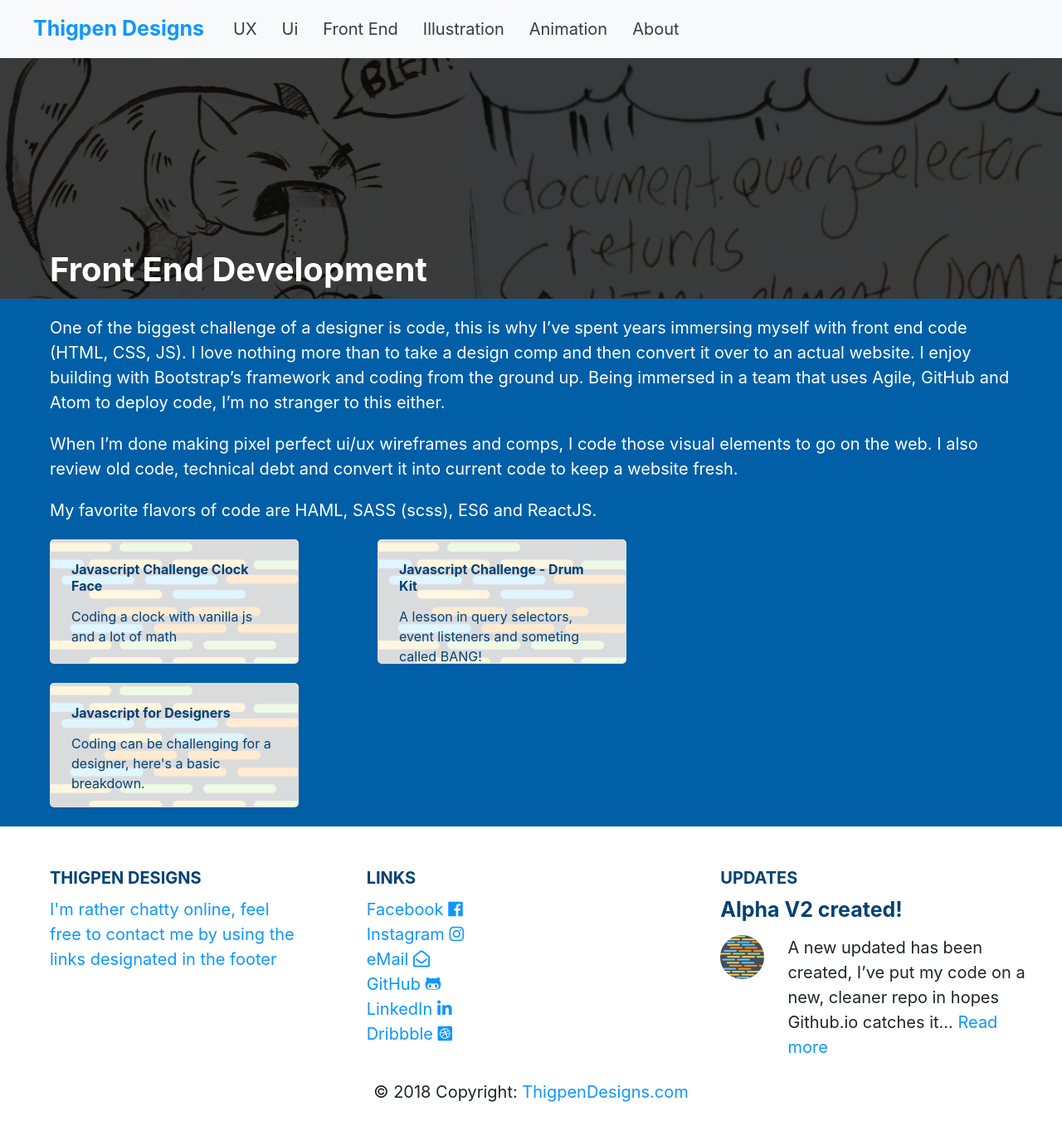
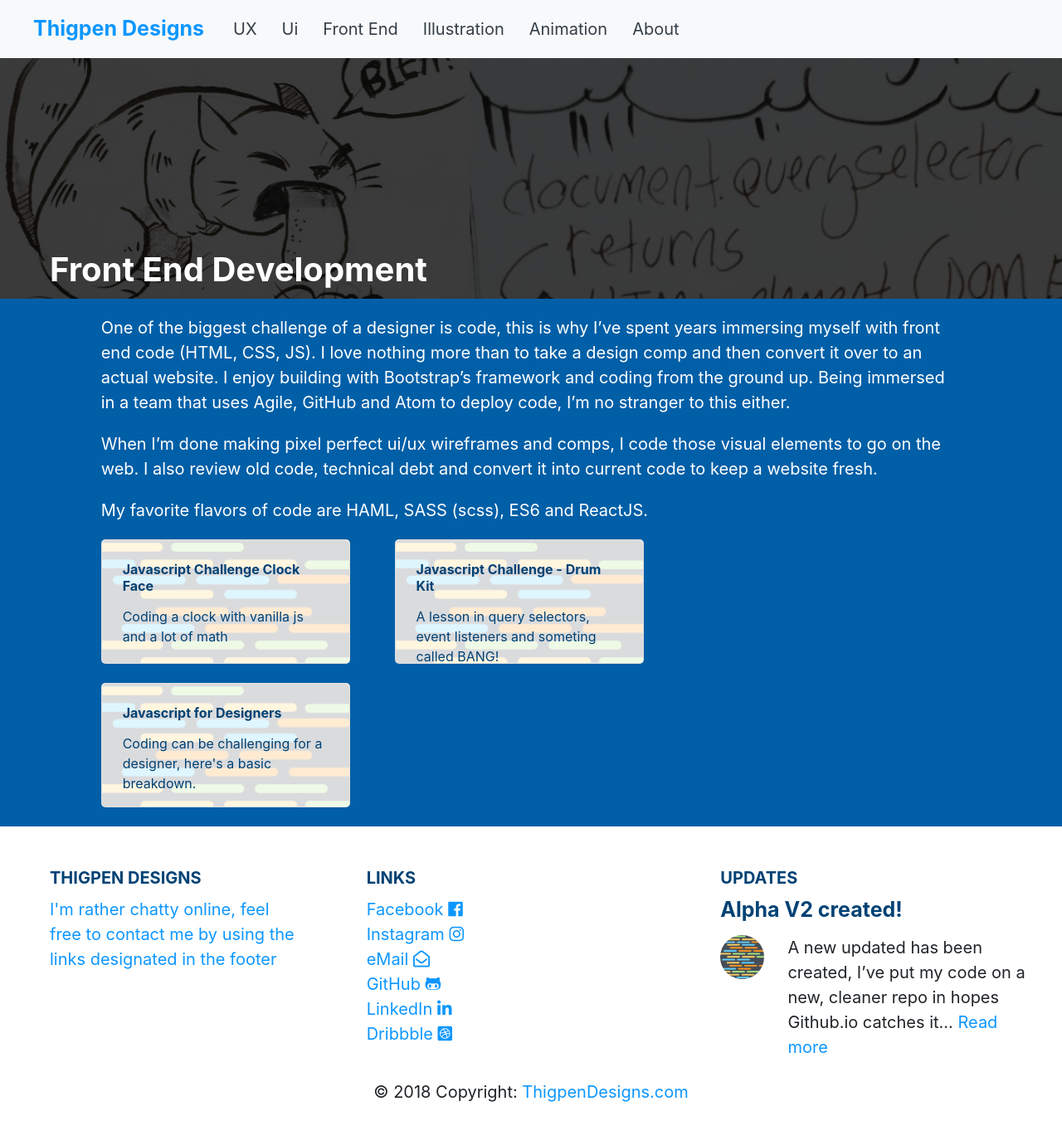
Before and after one commit to sThig/http-sthig.github.io, a Jekyll site: the page built from code.md, in a window 1280 px wide and 1351 px high. Shown: the whole window at 83% size. Built offline with Jekyll 4.4.1, drawn with Linux system fonts in a browser that asks for light colours; nearby versions of some CDN libraries.

Commit message:
fixed squished constrained image when in mobile view, fixed col issue on posts

```diff
--- a/_layouts/default-internal-post.html
+++ b/_layouts/default-internal-post.html
@@ -7,8 +7,8 @@
 
     {%- include header-internal.html -%}
 
-    <main class="page-content p-5" aria-label="Content">
-      <div class="container mt-5">
+    <main class="page-content" aria-label="Content">
+      <div class="col-lg-8 col-sm-12" style="margin: auto; margin-top: 100px;">
         {{ content }}
       </div>
     </main>
--- a/_layouts/page-internal.html
+++ b/_layouts/page-internal.html
@@ -9,7 +9,7 @@
           <h1 class="ml-5 mpost-title">{{ page.title | escape }}</h1>
   </div>
 
-    <div class="px-5 pt-3 post-content">
+    <div class="col-lg-10 col-sm-12 pt-3 pt-3 post-content" style="margin: auto;">
       {{ content }}
       <div class="d-flex justify-content-center">
         {% include card-post-{{ page.passname }}.html %}
--- a/_sass/_layout.scss
+++ b/_sass/_layout.scss
@@ -121,7 +121,7 @@
 
 .thumbnail img {
     max-width: 100%;
-    overflow: hidden;
+    // max-height: 100%;
     filter: opacity(20%);
 }
 
```
